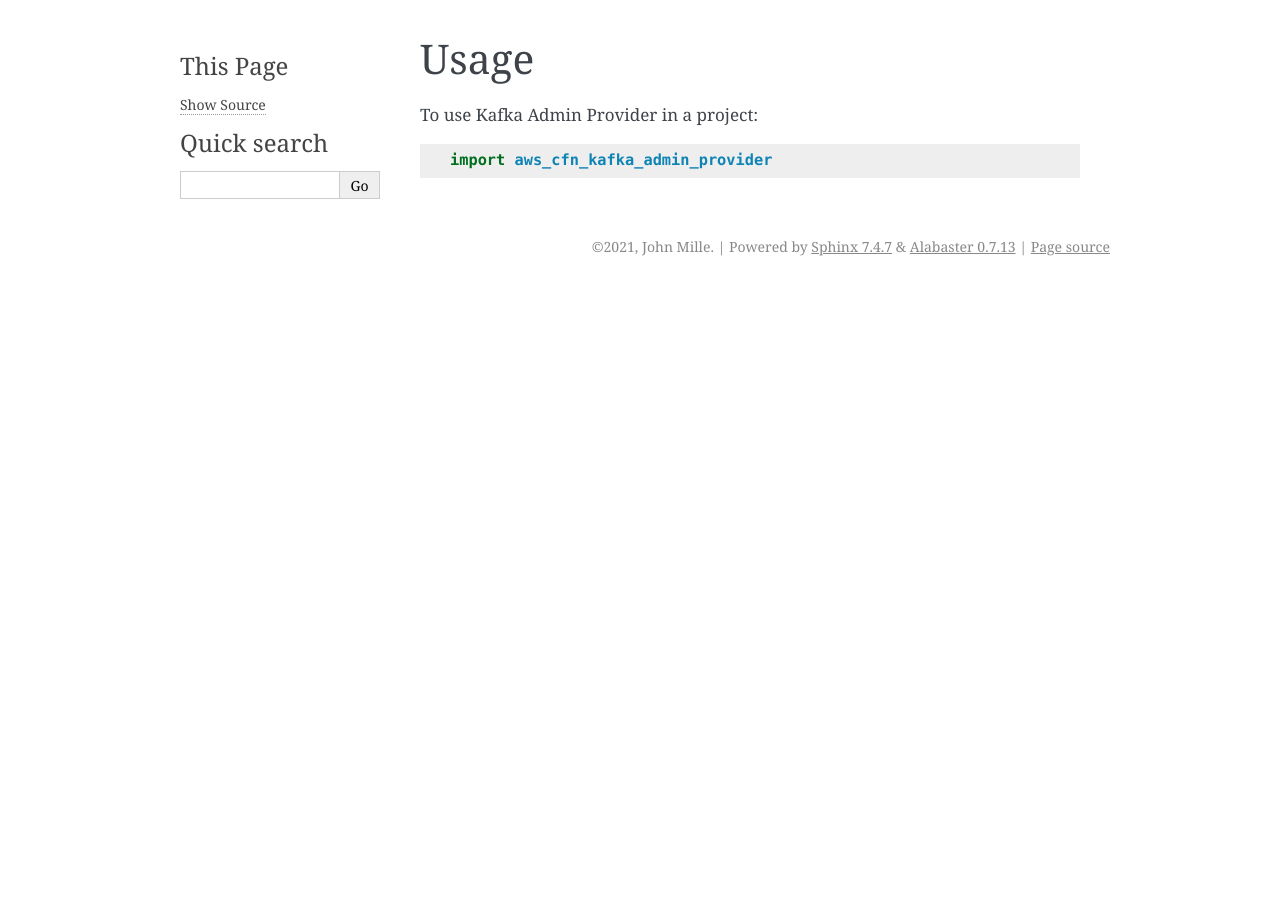
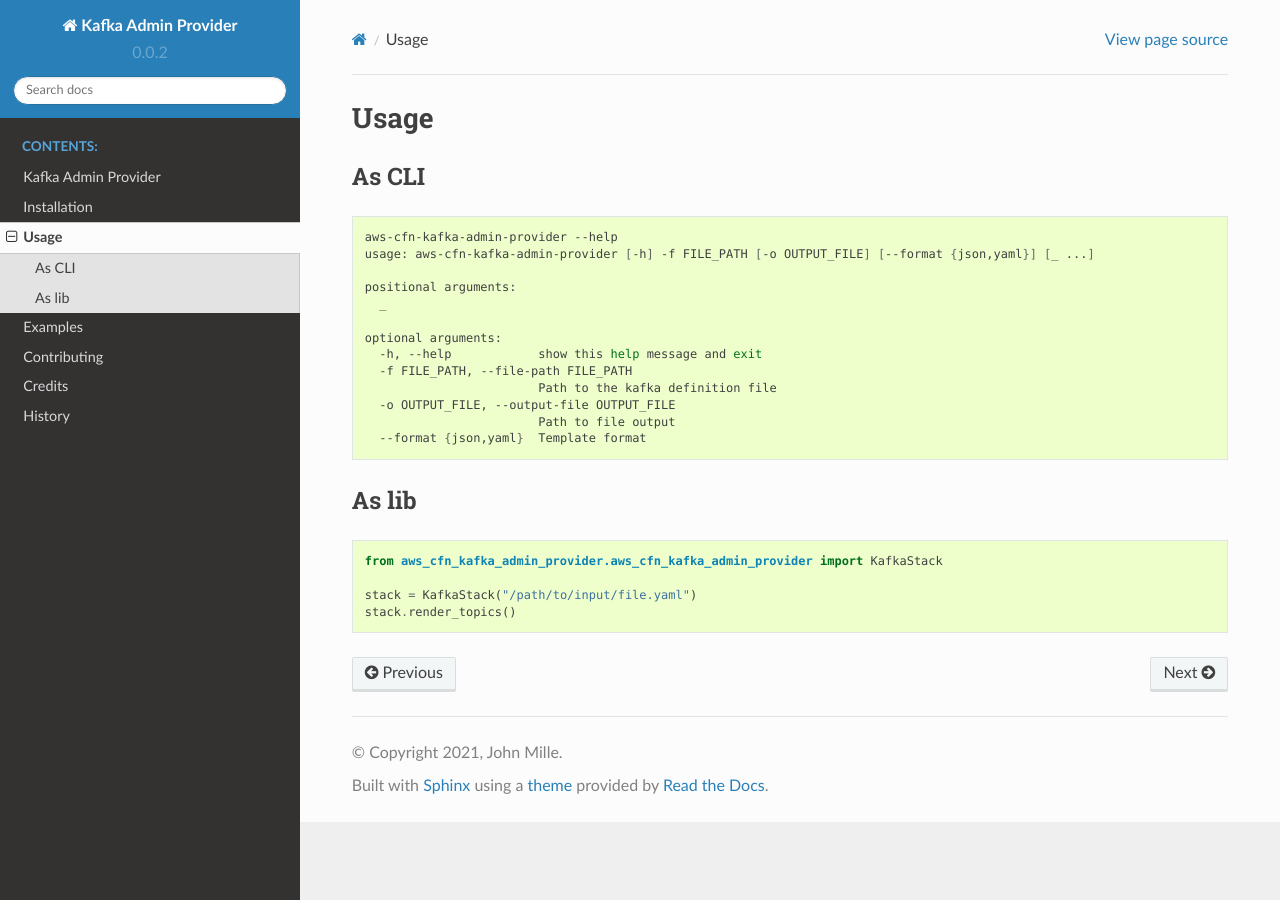
Before and after one commit to EWS-Network/aws_cfn_kafka_admin_provider, a Sphinx documentation site: the page built from docs/usage.rst, in a window 1280 px wide. Built offline with Sphinx 7.4.7 and the Read the Docs theme 2.0.0, drawn with Linux system fonts in a browser that asks for light colours; pages that are not in the unit, such as notebooks, are missing from menus.

Commit message:
Adding more examples and some docs customization

```diff
--- /dev/null
+++ b/docs/_templates/layout.html
@@ -0,0 +1,8 @@
+{% extends "!layout.html" %}
+{% block footer %} {{ super() }}
+
+<style>
+  .wy-nav-content { max-width: none; }
+</style>
+
+{% endblock %}
--- a/docs/conf.py
+++ b/docs/conf.py
@@ -84,7 +84,15 @@ todo_include_todos = False
 # The theme to use for HTML and HTML Help pages.  See the documentation for
 # a list of builtin themes.
 #
-html_theme = "alabaster"
+import sphinx_rtd_theme
+extensions += [
+    "sphinx.ext.todo",
+    "sphinx.ext.viewcode",
+    "sphinx.ext.autodoc",
+    "sphinx_rtd_theme",
+    "sphinx_sitemap",
+]
+html_theme = "sphinx_rtd_theme"
 
 # Theme options are theme-specific and customize the look and feel of a
 # theme further.  For a list of options available for each theme, see the
--- a/docs/installation.rst
+++ b/docs/installation.rst
@@ -1,3 +1,7 @@
+.. meta::
+    :description: Kafka admin via AWS CloudFormation
+    :keywords: AWS, CloudFormation, Kafka, Confluent
+
 .. highlight:: shell
 
 ============
--- a/docs/usage.rst
+++ b/docs/usage.rst
@@ -1,7 +1,38 @@
+.. meta::
+    :description: Kafka admin via AWS CloudFormation
+    :keywords: AWS, CloudFormation, Kafka, Confluent
+
 =====
 Usage
 =====
 
-To use Kafka Admin Provider in a project::
+As CLI
+-------
 
-    import aws_cfn_kafka_admin_provider
+.. code-block:: bash
+
+
+    aws-cfn-kafka-admin-provider --help
+    usage: aws-cfn-kafka-admin-provider [-h] -f FILE_PATH [-o OUTPUT_FILE] [--format {json,yaml}] [_ ...]
+
+    positional arguments:
+      _
+
+    optional arguments:
+      -h, --help            show this help message and exit
+      -f FILE_PATH, --file-path FILE_PATH
+                            Path to the kafka definition file
+      -o OUTPUT_FILE, --output-file OUTPUT_FILE
+                            Path to file output
+      --format {json,yaml}  Template format
+
+
+As lib
+-------
+
+.. code-block:: python
+
+    from aws_cfn_kafka_admin_provider.aws_cfn_kafka_admin_provider import KafkaStack
+
+    stack = KafkaStack("/path/to/input/file.yaml")
+    stack.render_topics()
```
Also changed, not shown: other parts of docs/installation.rst (+1 -1 lines), README.rst (+11 -2 lines), docs/examples.rst (added, +54 -0 lines), docs/index.rst (+6 -1 lines), pyproject.toml (added, +30 -0 lines), 4 other files.
